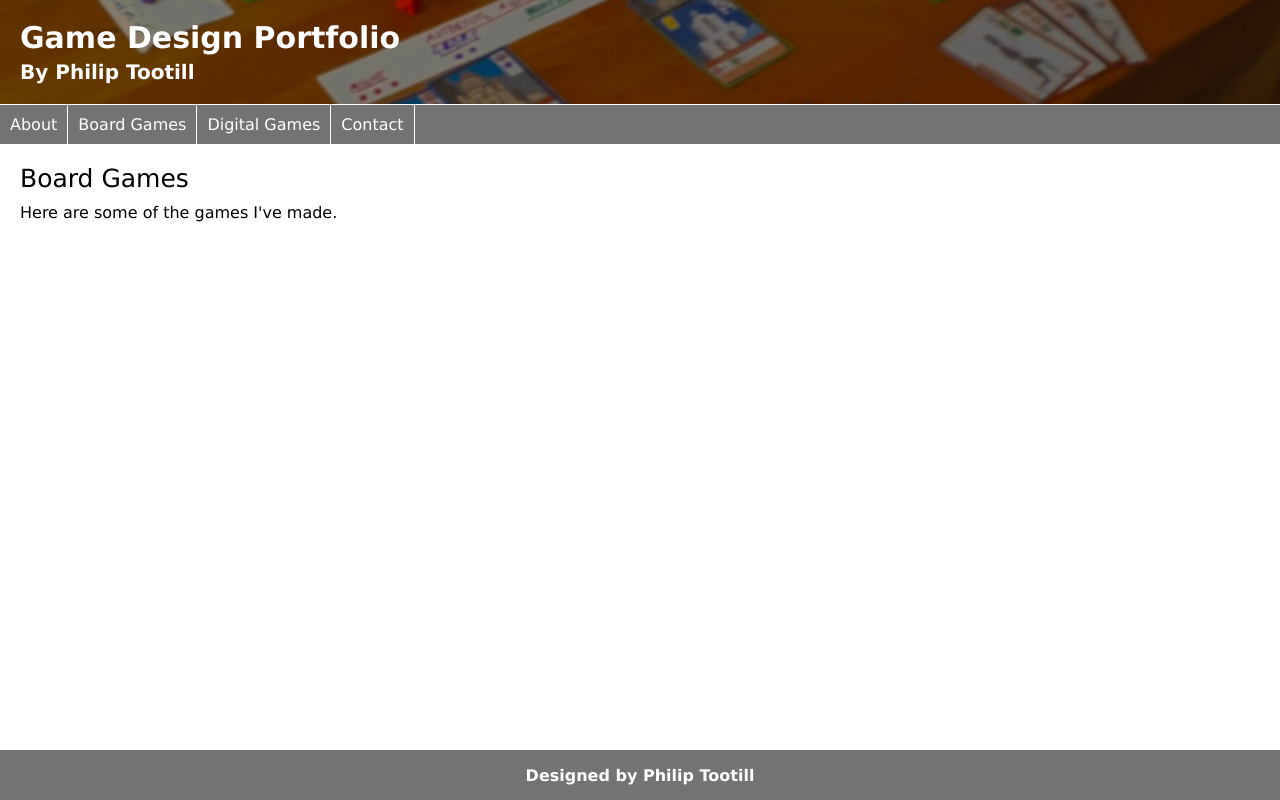
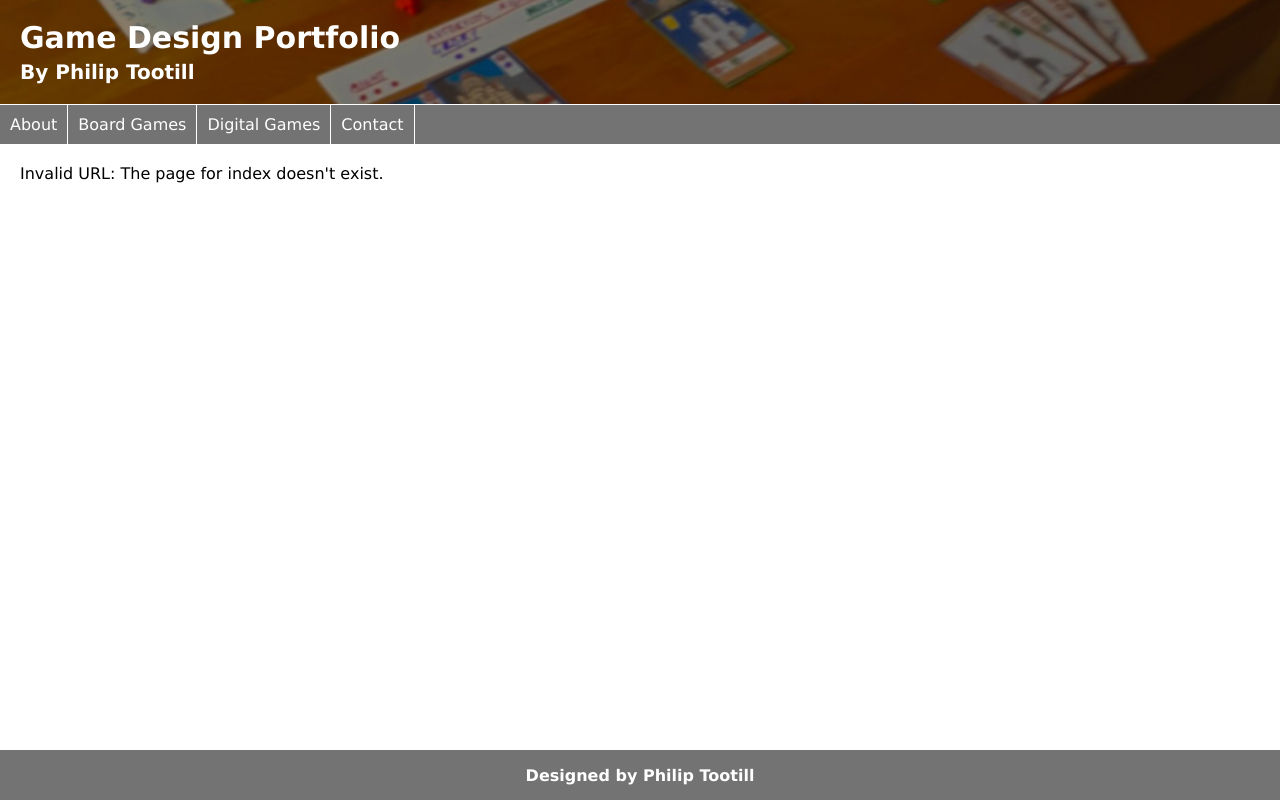
Before and after one commit to PhilipTootill/HomePage, a React (Create React App) app: page /board-games/index in a window 1280 px wide. Built offline with nearby package versions, Linux system fonts and the light colour scheme.

Commit message:
Board game pages use markdown

```diff
--- a/package.json
+++ b/package.json
@@ -11,6 +11,7 @@
     "@testing-library/user-event": "^7.2.1",
     "react": "^16.13.1",
     "react-dom": "^16.13.1",
+    "react-markdown": "^4.3.1",
     "react-router-dom": "^5.2.0",
     "react-scripts": "3.4.1"
   },
--- a/src/App.js
+++ b/src/App.js
@@ -8,7 +8,8 @@ import Header from './components/Header';
 import Footer from './components/Footer';
 import Menu from './components/Menu';
 import About from './pages/About';
-import BoardGames from './pages/boardGames/BoardGames';
+import BoardGamesIndex from './pages/boardGames/BoardGamesIndex';
+import BoardGamesDetails from './pages/boardGames/BoardGamesDetails';
 import DigitalGames from './pages/DigitalGames';
 import Contact from './pages/Contact';
 import './App.css';
@@ -21,8 +22,11 @@ function App() {
         <Menu/>
         <div className="main-content">
           <Switch>
-            <Route path="/board-games">
-              <BoardGames/>
+            <Route exact path="/board-games">
+              <BoardGamesIndex/>
+            </Route>
+            <Route path="/board-games/:name">
+              <BoardGamesDetails/>
             </Route>
             <Route path="/digital-games">
               <DigitalGames/>
--- a/src/components/Menu.js
+++ b/src/components/Menu.js
@@ -16,7 +16,7 @@ function Menu() {
           <Link to="/about">About</Link>
         </li>
         <li className="menu-list-item">
-          <Link to="/board-games/index">Board Games</Link>
+          <Link to="/board-games">Board Games</Link>
         </li>
         <li className="menu-list-item">
           <Link to="/digital-games">Digital Games</Link>
--- a/src/pages/Page.css
+++ b/src/pages/Page.css
@@ -4,9 +4,10 @@
   max-width: 100%;
 }
 
-.page-title {
+.page-title, .page-section h1 {
   font-size: 25px;
   margin-bottom: 10px;
+  font-weight: bold;
 }
 
 .page-section {
--- a/src/pages/boardGames/BoardGames.js
+++ /dev/null
@@ -1,23 +0,0 @@
-import React from 'react';
-import {
-  BrowserRouter as Router,
-  Switch,
-  Route
-} from "react-router-dom";
-import Index from './Index';
-import Herakles from './Herakles';
-
-function BoardGames() {
-  return (
-    <Switch>
-      <Route path="/board-games/index">
-        <Index/>
-      </Route>
-      <Route path="/board-games/herakles">
-        <Herakles/>
-      </Route>
-  </Switch>
-  );
-}
-
-export default BoardGames;
--- /dev/null
+++ b/src/pages/boardGames/BoardGamesDetails.js
@@ -0,0 +1,33 @@
+import React, {useState} from 'react';
+import ReactMarkdown from "react-markdown";
+import HeraklesMarkdown from "./Herakles.md";
+import TheVinylAgeMarkdown from "./TheVinylAge.md";
+import {
+  useParams
+} from "react-router-dom";
+
+function BoardGamesDetails() {
+  let { name } = useParams();
+
+  const defaultMarkdown = "Invalid URL: The page for " + name + " doesn't exist.";
+  const [markdown, setMarkdown] = useState(defaultMarkdown);
+
+  const markdownPages = {
+    "herakles": HeraklesMarkdown,
+    "the-vinyl-age": TheVinylAgeMarkdown
+  }
+
+  if (markdownPages[name] != null) {
+    fetch(markdownPages[name]).then(res => res.text()).then(text => setMarkdown(text));
+  }
+
+  return (
+    <div className="page-content">
+      <div className="page-section">
+        <ReactMarkdown source={markdown} />
+      </div>
+    </div>
+  );
+}
+
+export default BoardGamesDetails;
--- a/src/pages/boardGames/Index.js
+++ b/src/pages/boardGames/BoardGamesIndex.js
@@ -1,6 +1,6 @@
 import React from 'react';
 
-function Index() {
+function BoardGamesIndex() {
   return (
     <div className="page-content">
       <p className="page-title">Board Games</p>
@@ -13,4 +13,4 @@ function Index() {
   );
 }
 
-export default Index;
+export default BoardGamesIndex;
--- a/src/pages/boardGames/Herakles.js
+++ /dev/null
@@ -1,16 +0,0 @@
-import React from 'react';
-
-function Herakles() {
-  return (
-    <div className="page-content">
-      <p className="page-title">Herakles</p>
-      <div className="page-section">
-        <p>
-          This is my Herakles game.
-        </p>
-      </div>
-    </div>
-  );
-}
-
-export default Herakles;
--- /dev/null
+++ b/src/pages/boardGames/Herakles.md
@@ -0,0 +1,3 @@
+# Herakles
+## About the game
+This is the Herakles page.
--- /dev/null
+++ b/src/pages/boardGames/TheVinylAge.md
@@ -0,0 +1,3 @@
+# The Vinyl Age
+## About the game
+This is the Herakles page.
```
Also changed, not shown: 1 other file (tests, documents, lock files or other folders).
